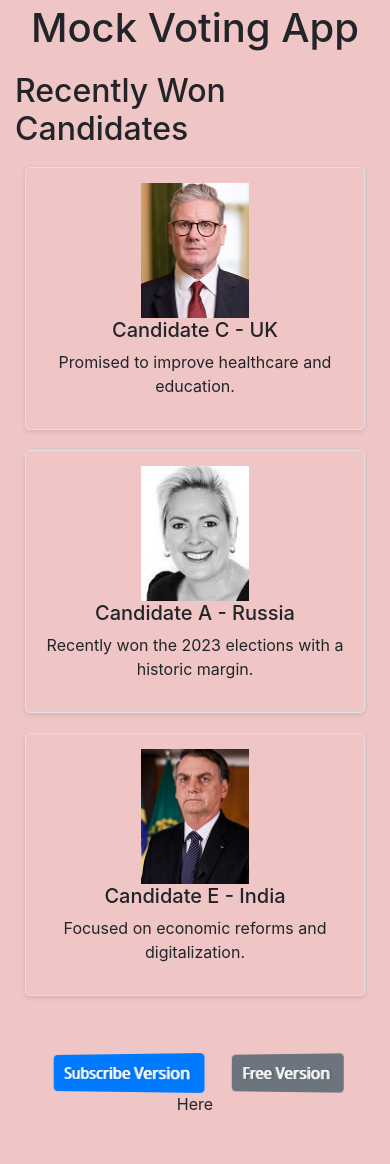
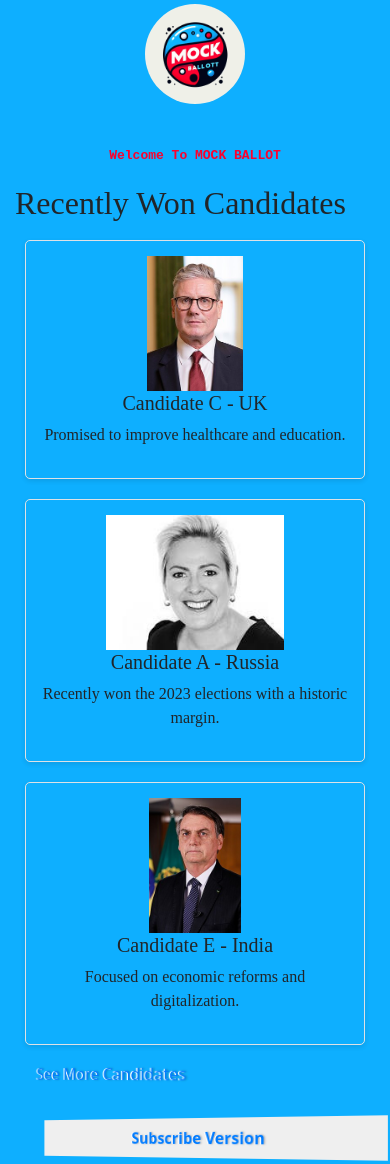
Before and after one commit to aisabor/Elect, a plain HTML site: page index.html in a window 390 px wide. Shown: the part 44-1208 px from the top of the page. Before the commit the page ends 1160 px from the top, so only its background shows below. Drawn offline with nearby package versions, Linux system fonts and the light colour scheme.

Commit message:
Updated candidate image styles for better responsiveness

```diff
--- a/main.js
+++ b/main.js
@@ -1,3 +1,5 @@
+import { candidatesByCountry } from './candidates.js';
+
 const recentWinners = [
     {
         name: 'Candidate C',
@@ -19,6 +21,7 @@ const recentWinners = [
     },
 ];
 
+// Function to show the landing page
 function showLandingPage() {
     const recentWinnersList = recentWinners.map(winner => `
         <div class="candidate-card">
@@ -29,15 +32,19 @@ function showLandingPage() {
     `).join('');
 
     document.querySelector('#app').innerHTML = `
-        <h1 class="text-center">Mock Voting App</h1>
+       <div class="logo-container">
+            <img src="images/logo.jpg" alt="Logo" style="width: 100px;" class="rounded-pill img-fluid">
+        </div>
+        <br>
+        <h1 class="text-cent">Welcome To MOCK BALLOT</h1>
         <div class="recent-winners">
             <h2>Recently Won Candidates</h2>
             <div class="candidate-row">${recentWinnersList}</div>
-            <button id="seeMore" class="btn btn-link"></button>
+            <button id="seeMore" class="btn btn-link">See More Candidates</button>
         </div>
-        <div class="text-center mt-4">
-            <button id="subscribe" class="btn btn-primary mx-2">Subscribe Version</button>
-            <button id="free" class="btn btn-secondary mx-2">Free Version</button>
+        <div id="top-right-buttons">
+            <button id="subscribe" class="text-primary">Subscribe Version</button><br><br>
+            <button id="free" class="text-danger">Free Version</button>
         </div>
     `;
 
@@ -50,6 +57,7 @@ function showLandingPage() {
     });
 }
 
+// Function to show country selection
 function showCountrySelection(isSubscribed) {
     const modeText = isSubscribed ? 'Subscribe Version' : 'Free Version';
     const countries = ['USA', 'JAPAN', 'India', 'Canada'];
@@ -79,10 +87,9 @@ function showCountrySelection(isSubscribed) {
     });
 }
 
+// Function to show candidates based on selected country
 function showCandidates(country, isSubscribed) {
-    // Load candidates from candidates.js (or define here if not using a separate file)
-    import('./candidates.js').then(module => {
-        const candidates = module.candidatesByCountry[country] || [];
+    const candidates = candidatesByCountry[country] || [];
 
     const candidatesList = candidates.map(candidate => `
         <div class="candidate-card">
@@ -111,7 +118,6 @@ function showCandidates(country, isSubscribed) {
     document.querySelector('#backBtn').addEventListener('click', () => {
         showCountrySelection(isSubscribed);
     });
-    });
 }
 
 // Show the landing page when the app loads
--- a/styles.css
+++ b/styles.css
@@ -1,5 +1,6 @@
 body {
-    background-color: #f0c5c5;
+    background-color: #0eafff;
+    font-family: 'Times New Roman', Times, serif;
 }
 
 .recent-winners {
@@ -39,10 +40,12 @@ body {
 }
 
 .candidate-image {
-    width: 35%; /* Make the image width 100% of the card */
-    height: 135px; /* Fixed height to maintain uniformity */
-    object-fit: cover; /* Keeps the aspect ratio and fills the card */
+    width: 100%; /* Make the image responsive to the card width */
+    height: auto; /* Allow the height to adjust based on the image aspect ratio */
+    max-height: 135px; /* Maintain a maximum height for uniformity */
+    object-fit: contain; /* Adjust this to contain to prevent zooming */
 }
+
 
 @media (max-width: 768px) {
     .candidate-card {
@@ -55,18 +58,20 @@ body {
         width: 100%; /* 1 in a row on very small screens */
     }
 }
+
 button {
-    --c: #fff;
-   /* text color */
-
-   /* background color */
-    color: #0000;
+    --c: #fff; /* Text color */
+    color: #0000; /* Transparent background */
     border: none;
-    transform: perspective(500px) rotateY(calc(20deg*var(--_i,-1)));
-    text-shadow: calc(var(--_i,-1)* 0.08em) -.01em 0   var(--c),
-      calc(var(--_i,-1)*-0.08em)  .01em 2px #0004;
+    transform: perspective(500px) rotateY(calc(20deg * var(--_i, -1)));
+    text-shadow: calc(var(--_i, -1) * 0.08em) -.01em 0 var(--c),
+                 calc(var(--_i, -1) * -0.08em) .01em 2px #0004;
     outline-offset: .1em;
     transition: 0.3s;
+    font-family: system-ui, sans-serif;
+    font-weight: bold;
+    font-size: 1rem; /* Adjusted for responsiveness */
+    padding: .5em 1em; /* Consistent padding */
 }
 
 button:hover,
@@ -82,11 +87,47 @@ button {
     transition: 0s;
 }
 
-  button {
-    font-family: system-ui, sans-serif;
-    font-weight: bold;
-    font-size: 2rem;
-    margin: 0;
-    cursor: pointer;
-    padding: .1em .3em;
+.app-logo {
+    width: 100%; /* Make logo responsive */
+    max-width: 150px; /* Set a max width */
+    height: auto;
+    margin: 20px auto;
 }
+
+.logo-container {
+    text-align: center;
+    margin-bottom: 20px;
+}
+
+.text-cent {
+    font-size: 13px;
+    align-items: center;
+    text-align: center;
+    font-family: monospace;
+    font-weight: bolder;
+    color: #fc002d;
+}
+
+#top-right-buttons {
+    position: absolute;
+    top: 20px; /* Adjust this value as needed */
+    right: 20px; /* Adjust this value as needed */
+    text-align: right; /* Align text/buttons to the right */
+}
+
+#top-right-buttons button {
+    margin-bottom: 10px; /* Add space between buttons */
+}
+
+@media (max-width: 576px) {
+    #top-right-buttons {
+        position: static; /* Make buttons stack instead of absolute positioning */
+        text-align: center; /* Center align for smaller screens */
+        margin: 20px 0; /* Add margin for spacing */
+    }
+
+    #top-right-buttons button {
+        width: 100%; /* Full width buttons on small screens */
+        margin: 5px 0; /* Margin between buttons */
+    }
+}
```
Also changed, not shown: images/logo.jpg (added). Lines whose indentation alone changed are shown as unchanged.
